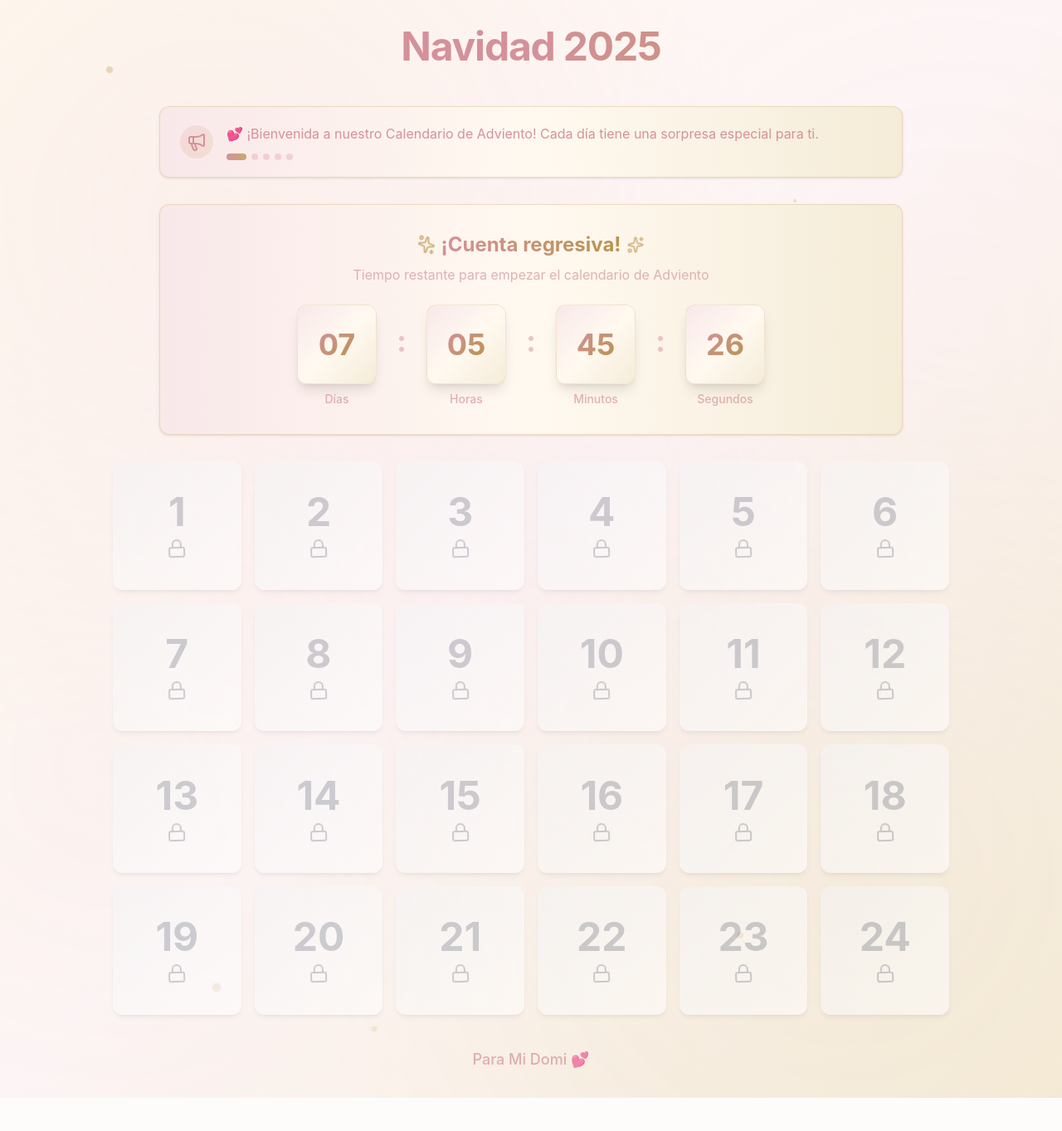
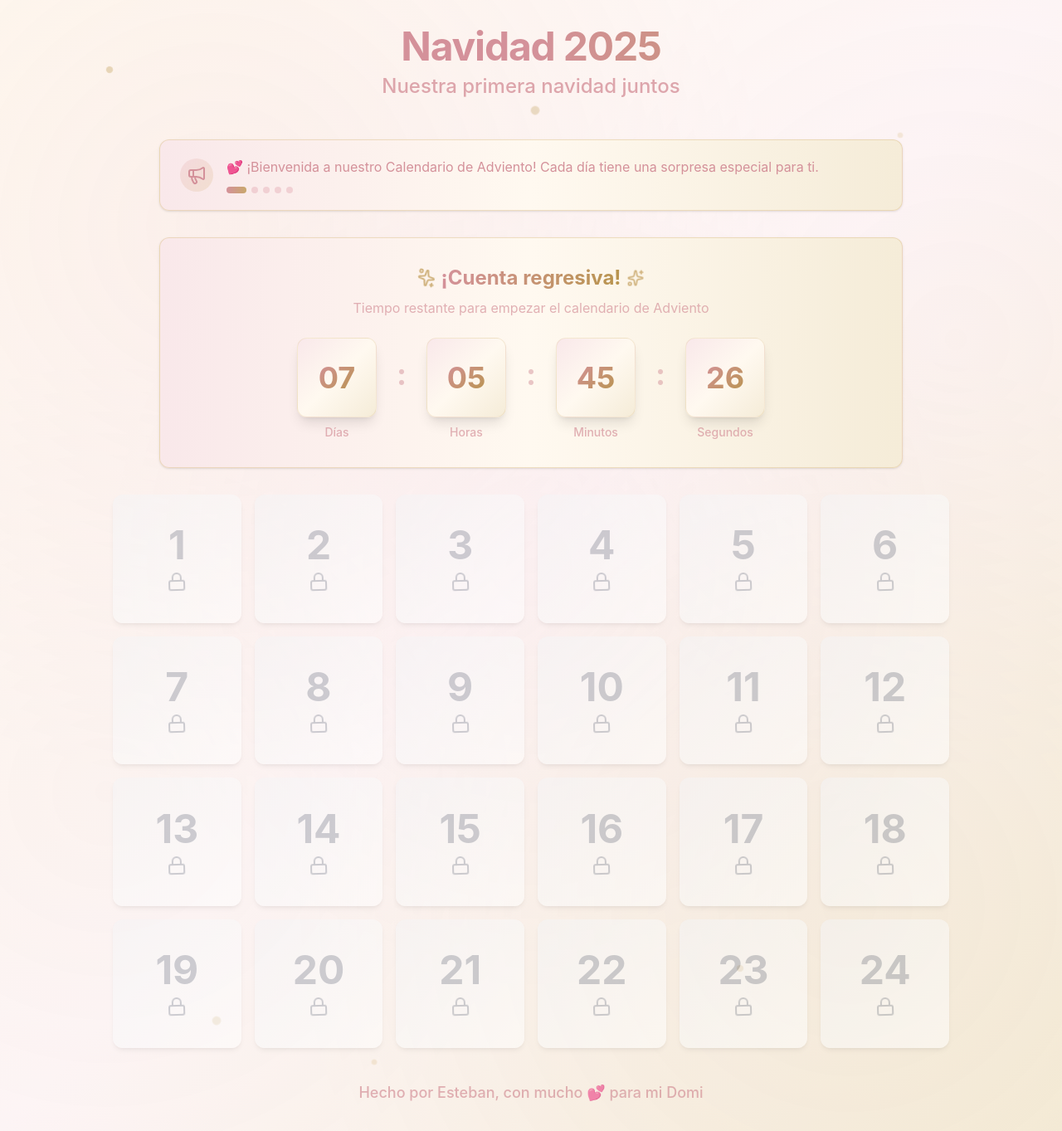
Before and after one commit to esteban-mrh/adviento-2025, a React (Vite) app: page / in a window 1280 px wide. Shown: the whole page at 83% size. Before the commit the page ends 1323 px from the top, so only its background shows below. Built offline with nearby package versions, Linux system fonts and the light colour scheme.

Commit message:
Agregar mensaje especial en el encabezado y actualizar el pie de página con dedicatoria personalizada

```diff
--- a/src/components/calendar/Calendar.tsx
+++ b/src/components/calendar/Calendar.tsx
@@ -71,6 +71,11 @@ const Calendar = () => {
         )}>
           Navidad 2025
         </h1>
+        <h5 className={cn(
+          'text-lg sm:text-xl md:text-2xl font-medium',
+          'text-pink-primary/80',
+          'animate-fadeIn delay-100'
+        )}>Nuestra primera navidad juntos</h5>
 
       </header>
 
@@ -115,7 +120,7 @@ const Calendar = () => {
       {/* Footer */}
       <footer>
         <p className="text-center sm:text-lg text-pink-primary/70 font-medium pt-10">
-          Para Mi Domi 💕
+          Hecho por Esteban, con mucho 💕 para mi Domi
         </p>
       </footer>
     </div>
```
